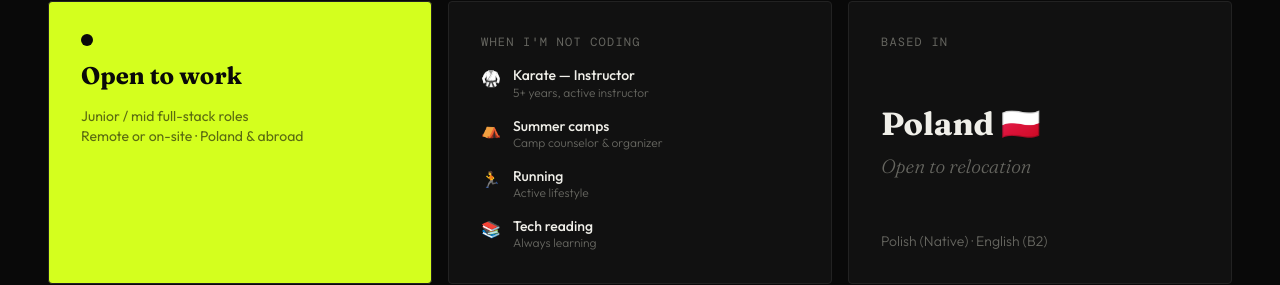
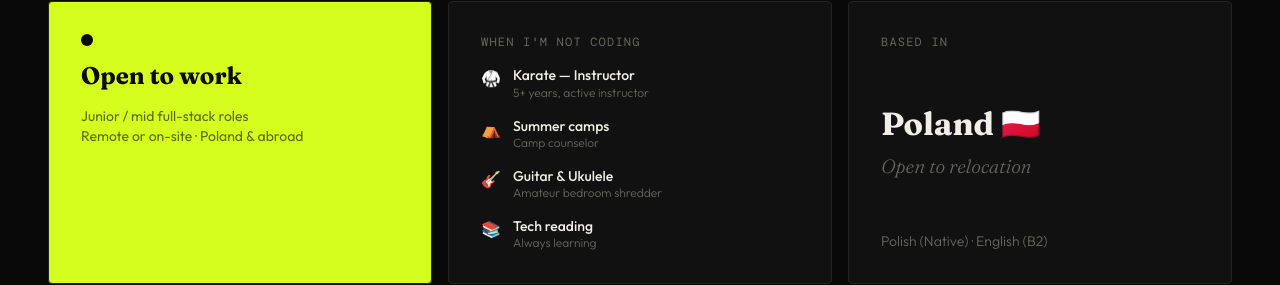
Before and after one commit to Aszlaczek/website, a React (Vite) app: page / in a window 1280 px wide. Shown: the part 1698-1983 px from the top of the page. Built offline with nearby package versions, Linux system fonts and the light colour scheme.

Commit message:
cosmetic changes

```diff
--- a/src/App.tsx
+++ b/src/App.tsx
@@ -60,14 +60,14 @@ const HOBBIES = [
     emoji: "⛺",
     label: { en: "Summer camps", pl: "Obozy letnie" },
     note: {
-      en: "Camp counselor & organizer",
-      pl: "Wychowawca i organizator obozów",
+      en: "Camp counselor",
+      pl: "Wychowawca",
     },
   },
   {
-    emoji: "🏃",
-    label: { en: "Running", pl: "Bieganie" },
-    note: { en: "Active lifestyle", pl: "Aktywny tryb życia" },
+    emoji: "🎸",
+    label: { en: "Guitar & Ukulele", pl: "Gitara i ukulele" },
+    note: { en: "Amateur bedroom shredder", pl: "Amatorsko, w pokoju" },
   },
   {
     emoji: "📚",
@@ -79,7 +79,7 @@ const HOBBIES = [
 const STATS = [
   { value: "4+", key: "years" },
   { value: "MSc", key: "degree" },
-  { value: "5+", key: "karate" },
+  { value: "15+", key: "karate" },
   { value: "5+", key: "camps" },
 ];
 
```
Also changed, not shown: 4 other files (tests, documents, lock files or other folders).
